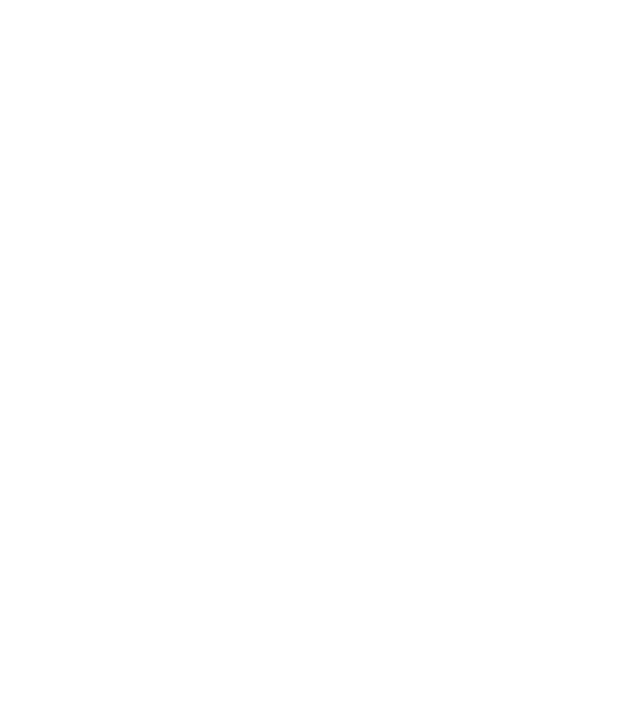
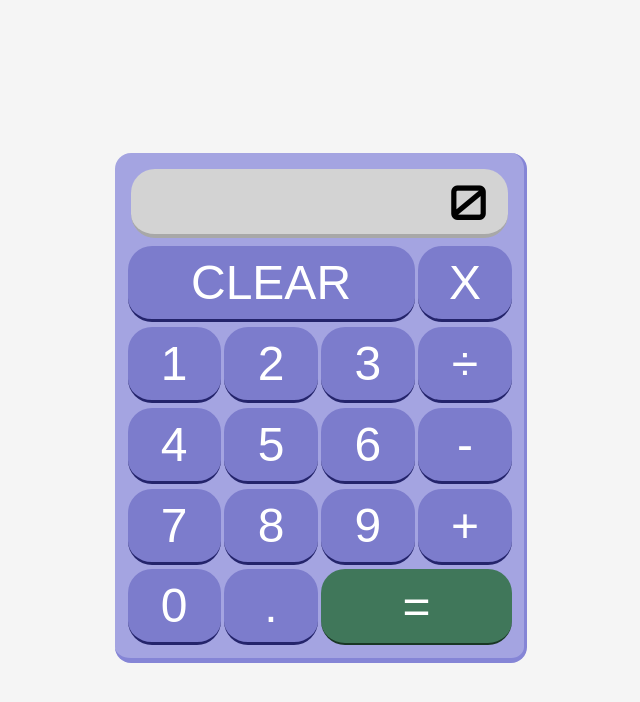
Before and after one commit to Nichorito/Javascript_Calculator, a plain HTML site: page index.html in a window 1280 px wide. Shown: the whole page, without its empty margins (327-967 px from the left). Drawn offline with Linux system fonts and the light colour scheme.

Commit message:
Create display
Created the buttons and divs that will be used for the display

Laid out the grid container and styled the calculator for ease of
use

Next step: Add Functionality

```diff
--- a/index.html
+++ b/index.html
@@ -4,10 +4,34 @@
     <meta charset="UTF-8">
     <meta name="viewport" content="width=device-width, initial-scale=1.0">
     <link rel="stylesheet" href="styles.css">
+    <link rel="preconnect" href="https://fonts.googleapis.com">
+<link rel="preconnect" href="https://fonts.gstatic.com" crossorigin>
+<link href="https://fonts.googleapis.com/css2?family=Orbitron:wght@500&display=swap" rel="stylesheet">
     <script src="script.js" defer></script>
     <title>Calculator</title>
 </head>
 <body>
+    <div id="grid-container">
+        <div id="display">0</div>
+        <button class="grid-item" id="clear">CLEAR</button>
+        <button class="grid-item" id="add">+</button>
+        <button class="grid-item" id="subtract">-</button>
+        <button class="grid-item" id="multiply">X</button>
+        <button class="grid-item" id="divide">÷</button>
+        <button class="grid-item" id="equals">=</button>
 
+        <button class="grid-item" id="zero">0</button>
+        <button class="grid-item" id="one">1</button>
+        <button class="grid-item" id="two">2</button>
+        <button class="grid-item" id="three">3</button>
+        <button class="grid-item" id="four">4</button>
+        <button class="grid-item" id="five">5</button>
+        <button class="grid-item" id="six">6</button>
+        <button class="grid-item" id="seven">7</button>
+        <button class="grid-item" id="eight">8</button>
+        <button class="grid-item" id="nine">9</button>
+        <button class="grid-item" id="decimal">.</button>
+
+    </div>
 </body>
 </html>
--- a/styles.css
+++ b/styles.css
@@ -0,0 +1,94 @@
+body {
+    background-color: whitesmoke;
+    display: flex;
+    justify-content: center;
+    align-items: center;
+    height: 100vh;
+    width: 100vw;
+}
+
+#grid-container {
+    padding: 1%;
+    background-color: #A4A4E1;
+    display: grid;
+    gap: 1%;
+    width: 30%;
+    aspect-ratio: 4/5;
+    grid-template-columns: 1fr 1fr 1fr 1fr;
+    grid-template-rows: 1fr 1fr 1fr 1fr 1fr 1fr;
+    border-radius: 1em;
+    border-bottom: 5px solid #8585D6;
+    border-right: 3px solid #8585D6;
+}
+
+#display {
+    display: flex;
+    justify-content: right;
+    align-items: center;
+    grid-column: 1 / 5;
+    margin: 1%;
+    background-color: lightgray;
+    border-radius: 0.5em;
+    border-bottom: 4px solid rgb(168, 168, 168);
+    padding-right: 5%;
+    font-family: 'Orbitron', sans-serif;
+    font-size: 3em;
+}
+
+/* GRID ITEMS */
+
+.grid-item {
+    display: flex;
+    color: white;
+    font-size: 3em;
+    justify-content: center;
+    align-items: center;
+    background-color: #7c7ccc;
+    border: none;
+    border-radius: 0.5em;
+    border-bottom: 3px solid #24246B;
+
+}
+
+#clear {
+    grid-column: 1 / 4;
+    grid-row: 2/2;
+}
+
+#add {
+    grid-column: 4;
+    grid-row: 5;
+}
+
+#subtract {
+    grid-column: 4;
+    grid-row: 4;
+}
+
+#divide {
+    grid-column: 4;
+    grid-row: 3;
+}
+
+#multiply {
+    grid-column: 4;
+    grid-row: 2;
+}
+
+#equals {
+    grid-column: 3/5;
+    grid-row: 6;
+    background-color: #246b33c5;
+    border-bottom: 2.5px solid #081a0cb2;
+
+}
+
+#zero {
+    grid-column: 1/2;
+    grid-row: 6;
+}
+
+#decimal {
+    grid-column: 2;
+    grid-row: 6;
+}
```
